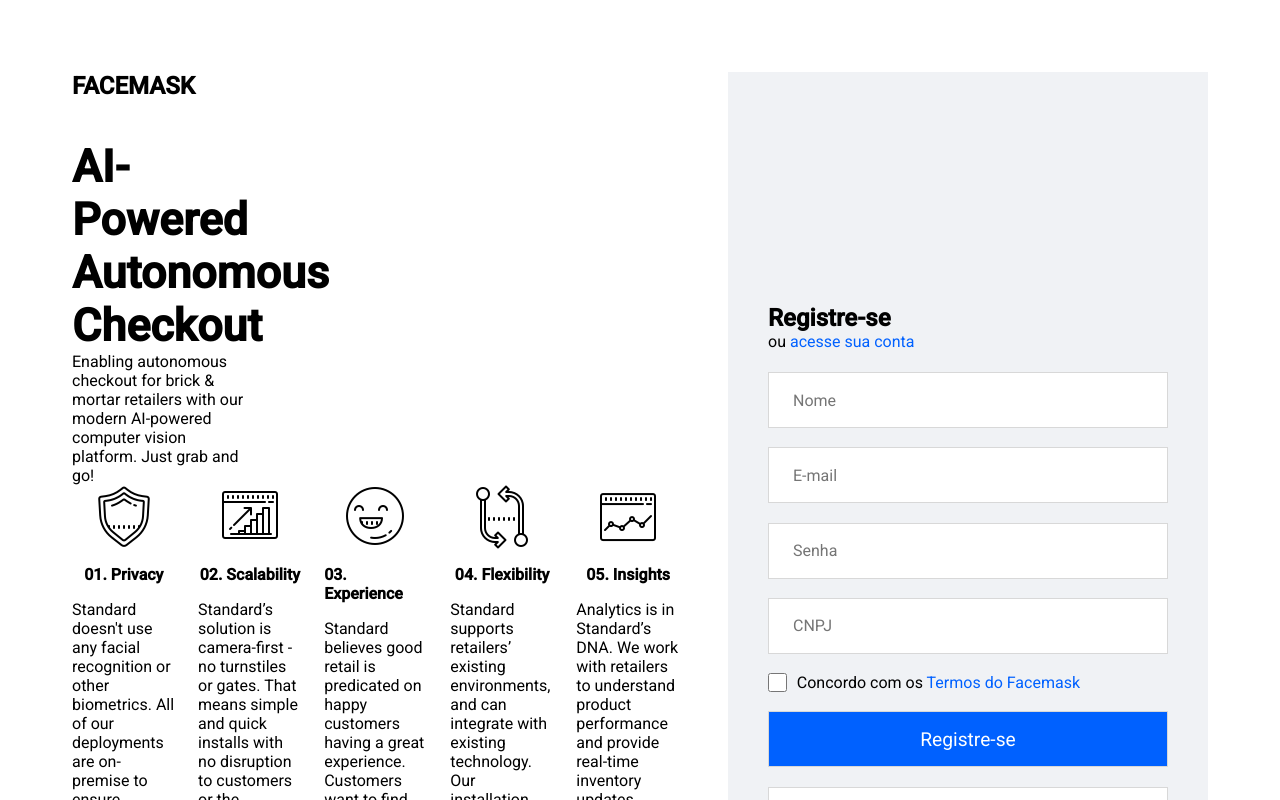
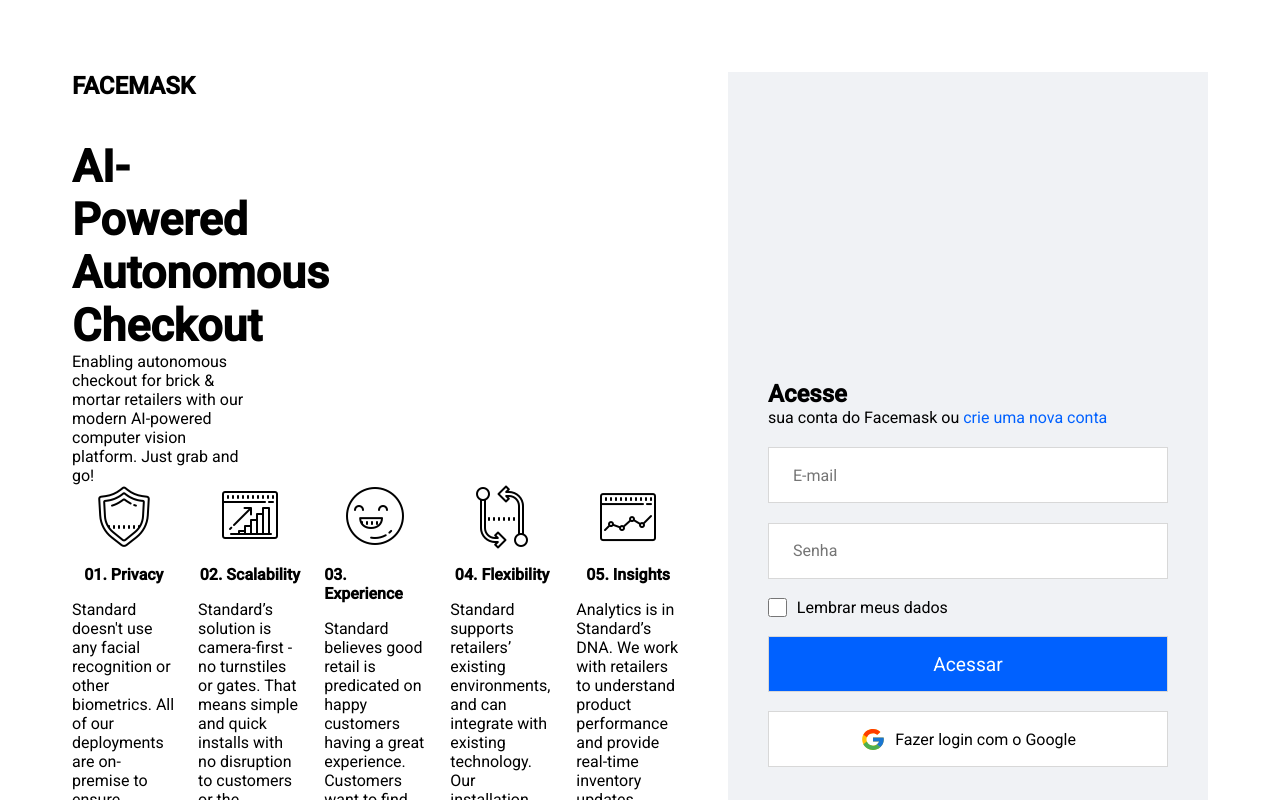
Before and after one commit to FaceMask-Development/frontend, a Next.js app: page / in a window 1280 px wide. Shown: the top 800 px of the page. Built offline with nearby package versions, Linux system fonts and the light colour scheme.

Commit message:
Created login and sing up

```diff
--- a/src/components/Presetation.tsx
+++ b/src/components/Presetation.tsx
@@ -1,6 +1,6 @@
 import { GroupAbout, PresentationContainer, GroupCards, Card } from '../styles/components/presentantion'
 
-export default function Presentation() {
+export function Presentation() {
     return (
         <PresentationContainer>
             <header>
--- /dev/null
+++ b/src/components/SingIn.tsx
@@ -0,0 +1,33 @@
+import { useContext } from 'react'
+import { LinkContext } from '../context/LinkContext'
+import { Container, Input, Button, ButtonGoogle } from '../styles/components/singup'
+
+export function SingIn() {
+    const { handleClickLink } = useContext(LinkContext)
+
+    return (
+        <Container>
+            <h1>Acesse</h1>
+            <span>
+                sua conta do Facemask ou
+                <a href="#" onClick={handleClickLink}> crie uma nova conta</a>
+            </span>
+
+            <Input type="email" placeholder="E-mail" />
+            <Input type="password" placeholder="Senha" />
+
+            <div>
+                <input type="checkbox" name="" id="" />
+                <span>Lembrar meus dados</span>
+            </div>
+
+            <Button type="button">
+                <span>Acessar</span>
+            </Button>
+            <ButtonGoogle>
+                <img src="icons/google.svg" alt="Google" />
+                <span>Fazer login com o Google</span>
+            </ButtonGoogle>
+        </Container>
+    )
+}
--- a/src/components/Registration.tsx
+++ b/src/components/SingUp.tsx
@@ -1,10 +1,13 @@
-import { LoginContainer, Input, Button, ButtonGoogle } from '../styles/components/registration'
+import { Container, Input, Button, ButtonGoogle } from '../styles/components/singup'
 
-export default function Registration() {
+export function SingUp() {
     return (
-        <LoginContainer>
+        <Container>
             <h1>Registre-se</h1>
-            <span>ou <a>acesse sua conta</a></span>
+            <span>
+                ou
+                <a href="#"> acesse sua conta</a>
+            </span>
 
             <Input type="text" placeholder="Nome" />
             <Input type="email" placeholder="E-mail" />
@@ -23,6 +26,6 @@
                 <img src="icons/google.svg" alt="Google" />
                 <span>Registrar-se pelo Google</span>
             </ButtonGoogle>
-        </LoginContainer>
+        </Container>
     )
 }
--- /dev/null
+++ b/src/context/LinkContext.tsx
@@ -0,0 +1,30 @@
+import { createContext, ReactNode, useState } from "react"
+
+interface LinkContextData {
+    hasClickedLink: boolean;
+    handleClickLink: () => void;
+}
+
+interface LinkContextProps {
+    children: ReactNode;
+}
+
+export const LinkContext = createContext({} as LinkContextData)
+
+export function LinkProvider({ children }: LinkContextProps) {
+    const [hasClickedLink, setHasClickedLink] = useState(false);
+
+    function handleClickLink() {
+        setHasClickedLink(true);
+        console.log(hasClickedLink)
+    }
+
+    return (
+        <LinkContext.Provider value={{
+            hasClickedLink,
+            handleClickLink,
+        }}>
+            {children}
+        </LinkContext.Provider>
+    )
+}
--- a/src/pages/index.tsx
+++ b/src/pages/index.tsx
@@ -1,13 +1,31 @@
-import Presentation from '../components/Presetation'
-import Registration from '../components/Registration'
-import { Container } from '../styles/pages/home'
+import { useContext } from 'react'
+import Head from 'next/head'
+
+import { Presentation } from '../components/Presetation'
+import { SingUp } from '../components/SingUp'
+import { SingIn } from '../components/SingIn'
+import { LinkContext, LinkProvider } from '../context/LinkContext'
+
+import { Container } from '../styles/pages/utils'
 
 export default function Home() {
+  const { hasClickedLink } = useContext(LinkContext)
+  console.log(hasClickedLink)
+
   return (
     <Container>
+      <Head>
+        <title>Inicio | Facemask</title>
+      </Head>
       <section>
         <Presentation />
-        <Registration />
+        <LinkProvider>
+          {hasClickedLink ? (
+            <SingUp />
+          ) : (
+            <SingIn />
+          )}
+        </LinkProvider>
       </section>
     </Container>
   )
--- a/src/styles/components/registration.ts
+++ b/src/styles/components/singup.ts
@@ -1,6 +1,6 @@
 import styled from "styled-components";
 
-export const LoginContainer = styled.div`
+export const Container = styled.div`
     display: flex;
     flex-direction: column;
     justify-content: center;
--- a/src/styles/global.ts
+++ b/src/styles/global.ts
@@ -25,4 +25,8 @@
     button {
         outline: none;
     }
+
+    a {
+        text-decoration: none;
+    }
 `
```
Also changed, not shown: src/styles/pages/utils.ts (renamed from src/styles/pages/home.ts).
